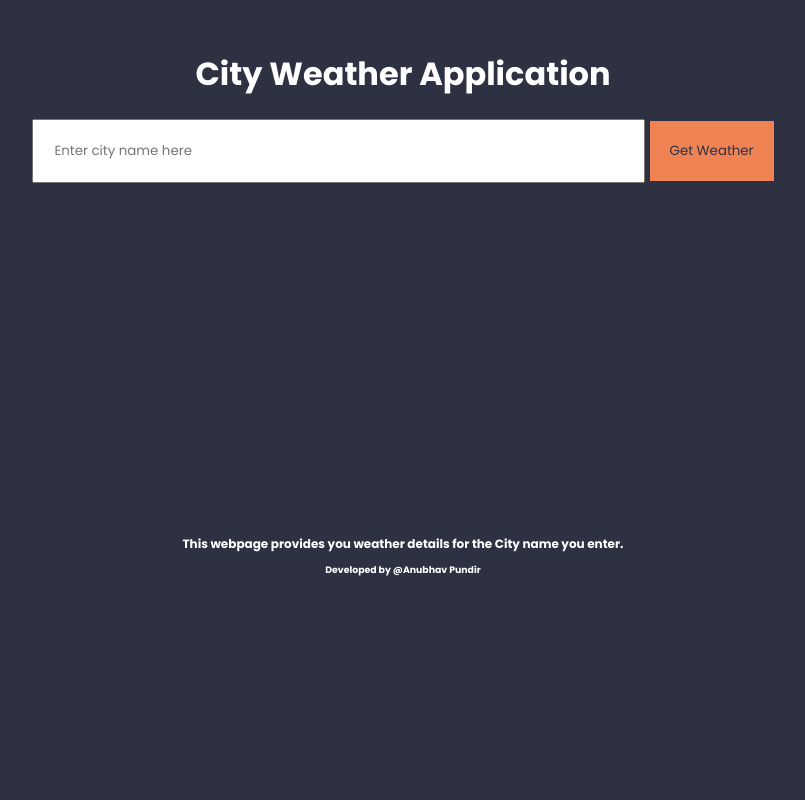
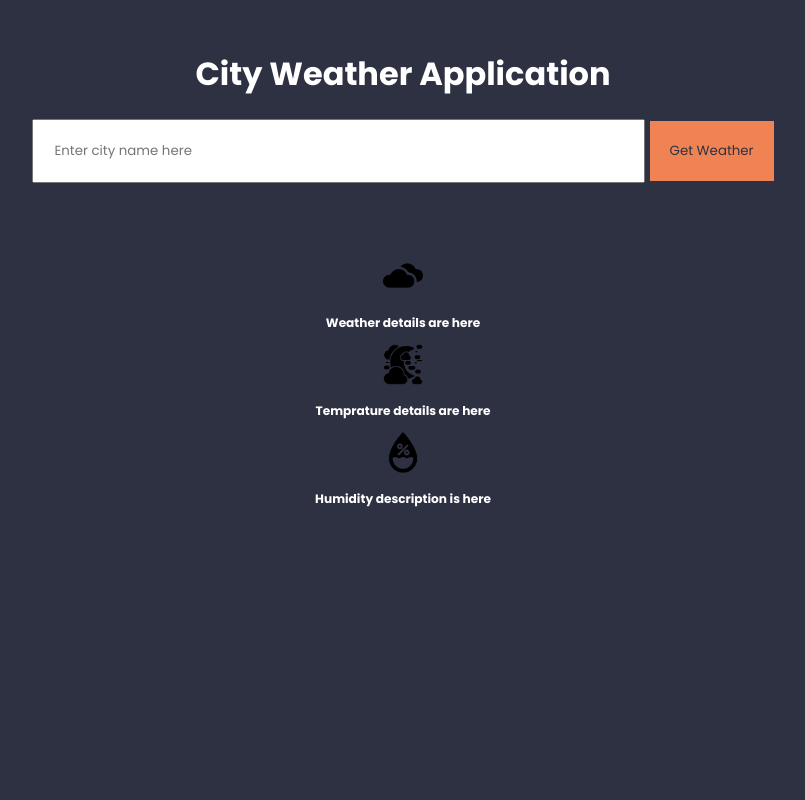
Before and after one commit to AnubhavPundir/city-weather-api, a plain HTML site: page index.html in a window 1280 px wide. Shown: the top 800 px of the page, without its empty margins (237-1042 px from the left). Drawn offline with nearby package versions, Linux system fonts and the light colour scheme.

Commit message:
Add files via upload

```diff
--- a/index.html
+++ b/index.html
@@ -15,19 +15,20 @@
         <h1>City Weather Application</h1>
         <input type="text" id="cityInput" placeholder="Enter city name here">
         <button class="btn">Get Weather</button>
-        <div id="weatherDetails" class="hidden">
-            <div class ="row weather">
-              <div id="weatherIcon"></div>
-              <div id="weatherDescription"></div>
+        <div id="weatherDetails">
+            <div class="row">
+              <div class="grid-item" id="weatherIcon"><img src="weatherIcons/clouds.png" alt="Clouds"></div>
+              <div class="grid-item" id="weatherDescription"><h3>Weather details are here</h3></div>
             </div>
-            <div class ="row temperature">
-              <div id="tempratureIcon"></div>
-              <div id="temperature"></div>
+            <div class="row">
+              <div class="grid-item" id="tempratureIcon"><img src="weatherIcons/hazy.png" alt="Hazy"></div>
+              <div class="grid-item" id="temperature"><h3>Temprature details are here</h3></div>
             </div>
-            <div class ="row humidity">
-              <div id="humidity"></div>
+            <div class="row">
+              <div class="grid-item"><img src="weatherIcons/humidity.png" alt="humiditydetail"></div>
+              <div class="grid-item" id="humidity"><h3> Humidity description is here </h3></div>
             </div>
-    </div>
+      </div>
     <div class="footer">
         <h2>
           This webpage provides you weather details for the City name you enter.
--- a/script.js
+++ b/script.js
@@ -5,7 +5,7 @@ $(".btn").click(function()
        fetch(apiUrl).then(response => response.json())
        .then(data =>
         {
-            if(data)
+            if(data && (data.details!=null || data.temprature!= null || data.humidity!= null ))
             {
             document.getElementById("weatherDetails").classList.remove("hidden");
             document.getElementById("weatherDescription").innerText = "Weather: " + data.details;
--- a/styles.css
+++ b/styles.css
@@ -27,11 +27,15 @@ button {
 }
 
 #weatherDetails {
-    margin-top: 20px;
+    margin-top: 30px;
     border: 2px solid #2d3142;
     padding: 20px;
     border-radius: 10px;
     font-family: "Poppins", sans-serif;
+    font-size: 65%;
+    align-items: center;
+    color:#FFFFFF ;
+    font-weight: 100;
 }
 
 .hidden {
@@ -55,7 +59,16 @@ h1
     margin: 35% auto;
     text-align: center;
     font-family: "Poppins", sans-serif;
-    font-weight: 200;
-    font-size: 8px;
+    font-weight: 100;
+    font-size: 10px;
     color: #FFFFFF
 }
+ img
+ {
+    width: 8%;
+ }
+ .row
+ {
+    display: inline-grid;
+    column-gap: 10px;
+ }
```
Also changed, not shown: weatherIcons/humidity.png (added).
